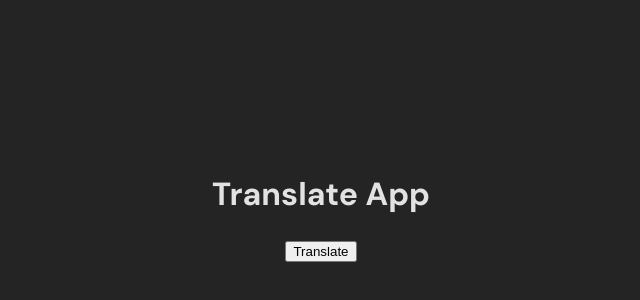
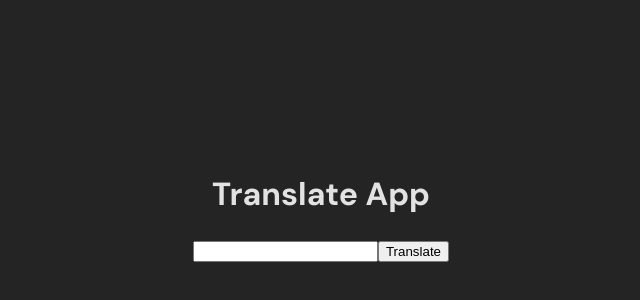
Before and after one commit to Marcobc-exe/translate-app, a React (Vite) app: page / in a window 1280 px wide. Shown: the part 194-494 px from the top of the page, without its empty margins (319-959 px from the left). Built offline with nearby package versions, Linux system fonts and the light colour scheme.

Commit message:
Input added

```diff
--- a/src/App.tsx
+++ b/src/App.tsx
@@ -1,5 +1,5 @@
 import './App.css'
-import { Translator } from './components/translator/translator'
+import { Translator } from './components/translator/Translator'
 
 const App = () => {
 
--- a/src/api/translate.api.ts
+++ b/src/api/translate.api.ts
@@ -1,5 +1,5 @@
 import type { TranslationResponse } from "../types/translations";
-import { api } from "./condig";
+import { api } from "./config";
 
 type TranslateProps = {
   text: string;
--- /dev/null
+++ b/src/components/Inputs/Input.tsx
@@ -0,0 +1,19 @@
+import type { ChangeEvent, FC } from "react";
+
+type Props = {
+  handleOnChangeInput: (value: string) => void;
+};
+
+/**
+ * Todo: handle input's size while user write down on it
+ */
+export const Input: FC<Props> = ({ handleOnChangeInput }) => {
+  return (
+    <input
+      type="text"
+      onChange={(e: ChangeEvent<HTMLInputElement>) =>
+        handleOnChangeInput(e.target.value)
+      }
+    />
+  );
+};
--- /dev/null
+++ b/src/components/buttons/BtnTranslate.tsx
@@ -0,0 +1,14 @@
+import type { FC } from "react";
+
+type Props = {
+  isPending: boolean;
+  onClickTranslate: () => void;
+};
+
+export const BtnTranslate: FC<Props> = ({ isPending, onClickTranslate }) => {
+  return (
+    <button onClick={onClickTranslate} disabled={isPending}>
+      Translate
+    </button>
+  );
+};
--- /dev/null
+++ b/src/components/messages/TextTranslated.tsx
@@ -0,0 +1,10 @@
+import type { FC } from "react";
+import type { TranslationResponse } from "../../types/translations";
+
+type Props = {
+  data: TranslationResponse | undefined;
+};
+
+export const TextTranslated: FC<Props> = ({ data }) => {
+  return <>{data && <p>Result: {data.responseData.translatedText}</p>}</>;
+};
--- /dev/null
+++ b/src/components/messages/TranslateMessages.tsx
@@ -0,0 +1,15 @@
+import type { FC } from "react";
+
+type Props = {
+  isPending: boolean;
+  isError: boolean;
+};
+
+export const TranslateMessages: FC<Props> = ({ isError, isPending }) => {
+  return (
+    <>
+      {isPending && <p>Translating...</p>}
+      {isError && <p>Error translating text</p>}
+    </>
+  );
+};
--- a/src/components/translator/Translator.tsx
+++ b/src/components/translator/Translator.tsx
@@ -1,28 +1,35 @@
-import { useTranslate } from "../../hooks/useTranslate"
+import { useTranslate } from "../../hooks/useTranslate";
+import { BtnTranslate } from "../buttons/BtnTranslate";
+import { Input } from "../Inputs/Input";
+import { TextTranslated } from "../messages/TextTranslated";
+import { TranslateMessages } from "../messages/TranslateMessages";
 
 export const Translator = () => {
-  const { mutate, data, isError, isPending } = useTranslate()
+  const { mutate, data, isError, isPending } = useTranslate();
 
-  const handleTranslate = () => {
+  const handleOnChangeInput = (value: string) => {
+    if (!value.length) return;
+    handleTranslate(value.trim());
+  };
+
+  const onClickTranslate = () => {
+    handleTranslate();
+  };
+
+  const handleTranslate = (text?: string) => {
     mutate({
-      text: "Hellow world",
+      text: text ?? "Hello world",
       source: "en",
-      target: "es"
-    })
-  }
+      target: "es",
+    });
+  };
 
   return (
-    <div>
-      <button onClick={handleTranslate} disabled={isPending}>
-        Translate
-      </button>
-
-      {isPending && <p>Translating...</p>}
-      {isError && <p>Error translating text</p>}
-
-      {data && (
-        <p>Result: {data.responseData.translatedText}</p>
-      )}
-    </div>
-  )
-}
+    <>
+      <Input handleOnChangeInput={handleOnChangeInput} />
+      <BtnTranslate isPending={isPending} onClickTranslate={onClickTranslate} />
+      <TranslateMessages isError={isError} isPending={isPending} />
+      <TextTranslated data={data} />
+    </>
+  );
+};
```
Also changed, not shown: src/api/config.ts (renamed from src/api/condig.ts).
